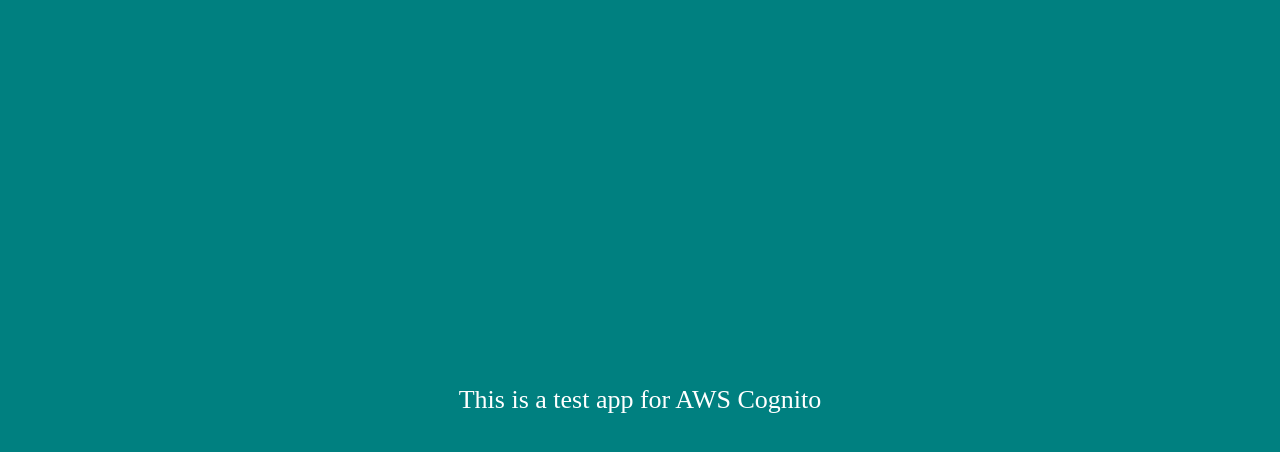
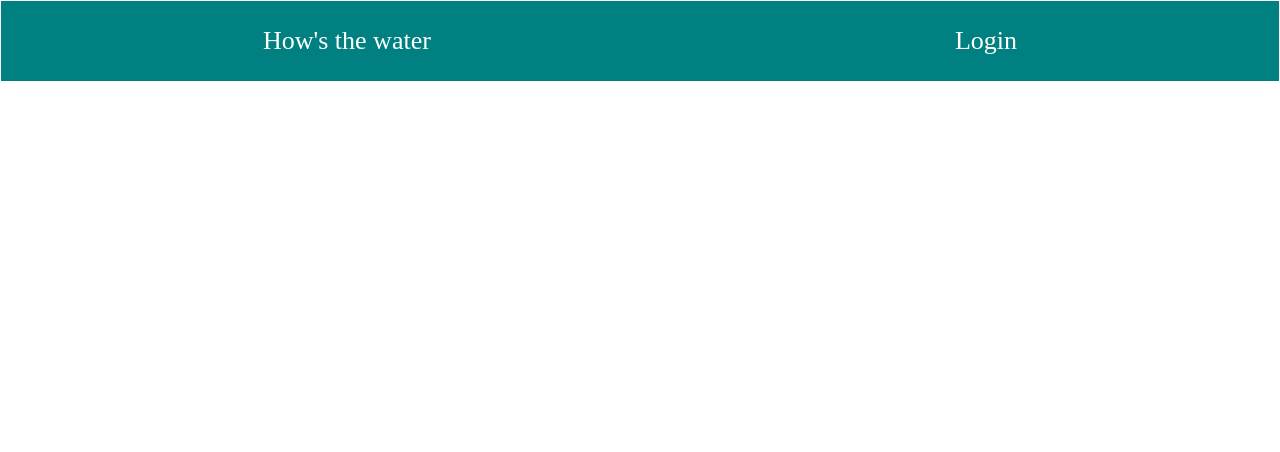
Before and after one commit to G3-Code/cognito-setup-frontend, a React app in the folder frontend/: page / in a window 1280 px wide. Built offline with nearby package versions, Linux system fonts and the light colour scheme.

Commit message:
Formatting header

```diff
--- a/frontend/src/components/App.js
+++ b/frontend/src/components/App.js
@@ -4,9 +4,10 @@
 
 function App() {
   return (
-    <div className="App">
-      <header className="App-header">This is a test app for AWS Cognito</header>
-    </div>
+    <header className="App-header">
+      <div>How's the water</div>
+      <div>Login</div>
+    </header>
   );
 }
 
--- a/frontend/src/styles/App.css
+++ b/frontend/src/styles/App.css
@@ -1,14 +1,11 @@
-.App {
-  text-align: center;
-}
-
 .App-header {
   background-color: teal;
-  min-height: 100vh;
+  min-height: 10vh;
   display: flex;
-  flex-direction: column;
+  flex-direction: row;
   align-items: center;
-  justify-content: center;
+  justify-content: space-around;
   font-size: calc(10px + 2vmin);
   color: white;
+  border: 1px solid white;
 }
```
